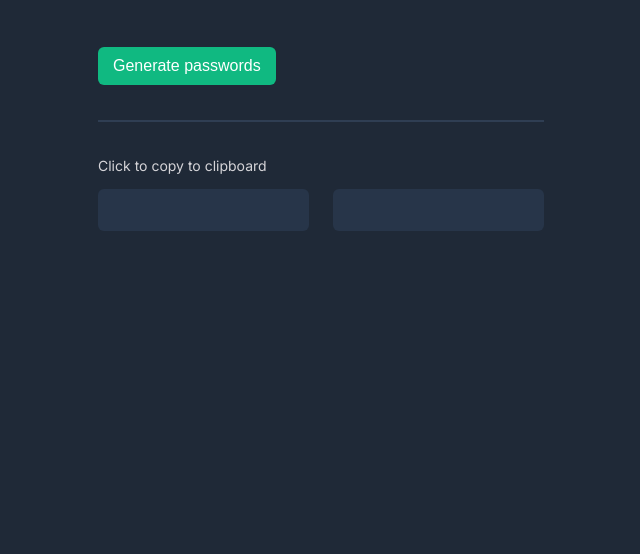
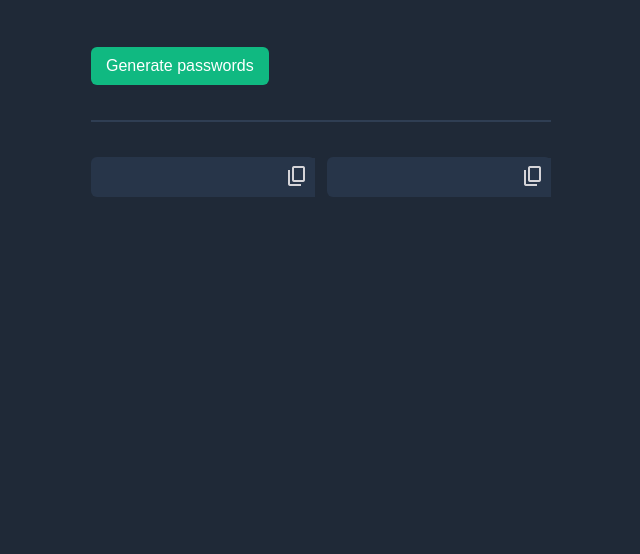
Before and after one commit to ocontrerastx/scrimba-random-password-generator, a plain HTML site: page index.html in a window 1280 px wide. Shown: the part 246-800 px from the top of the page, without its empty margins (319-959 px from the left). Drawn offline with nearby package versions, Linux system fonts and the light colour scheme.

Commit message:
Added copy buttons to each of the password fields. Wrote function to hookup copy buttons to the saveToClipboard fucntion. Updated readme file

```diff
--- a/index.html
+++ b/index.html
@@ -7,18 +7,32 @@
     <link rel="preconnect" href="https://fonts.googleapis.com">
     <link rel="preconnect" href="https://fonts.gstatic.com" crossorigin>
     <link href="https://fonts.googleapis.com/css2?family=Inter:ital,opsz,wght@0,14..32,100..900;1,14..32,100..900&family=Karla:ital,wght@0,200..800;1,200..800&display=swap" rel="stylesheet">
+    <link rel="stylesheet" href="https://fonts.googleapis.com/css2?family=Material+Symbols+Outlined:opsz,wght,FILL,GRAD@20..48,100..700,0..1,-50..200&icon_names=content_copy" />
     <title>Random Password Generator</title>
 </head>
 <body>
     <div class="container">
         <h1>Generate a <br><span class="text-highlight">random password</span></h1>
         <p class="subtitle">Never use an insecure password again.</p>
-        <button onclick="generatePassword()">Generate passwords</button>
+        <button class="button-generate-password" onclick="generatePassword()">Generate passwords</button>
         <hr>
-        <p>Click to copy to clipboard</p>
         <div class="password-section">
-            <input type="text" id="first-password" readonly>
-            <input type="text" id="second-password" readonly/>
+            <div class="password">
+                <p id="first-password"></p>
+                <button class="button-copy" onclick="saveToClipboard('first-password')">
+                    <span class="material-symbols-outlined">
+                    content_copy
+                    </span>
+                </button>
+            </div>
+            <div class="password">
+                <p id="second-password"></p>
+                <button class="button-copy" onclick="saveToClipboard('second-password')">
+                    <span class="material-symbols-outlined">
+                        content_copy
+                    </span>
+                </button>
+            </div>
         </div>
     </div>
     <script src="index.js"></script>
--- a/index.js
+++ b/index.js
@@ -17,6 +17,20 @@ function generatePassword() {
         password = ""
     }
 
-    firstPasswordEl.value = passwordArray[0]
-    secondPasswordEl.value = passwordArray[1]
+    firstPasswordEl.textContent = passwordArray[0]
+    secondPasswordEl.textContent = passwordArray[1]
 }
+
+async function saveToClipboard(passwordField) {
+    console.log(passwordField)
+
+    if (passwordField === 'first-password') {
+        passwordField = firstPasswordEl
+    } else { passwordField = secondPasswordEl}
+
+    try {
+        await navigator.clipboard.writeText(passwordField.textContent);
+      } catch (err) {
+        console.error(err.name, err.message);
+      }
+}
--- a/styles.css
+++ b/styles.css
@@ -7,8 +7,12 @@
     --c-green-button: #10B981;
     --c-green-button-hover: #059669;
     --c-green-button-active: #047857;
+    --c-blue-button: hsl(215, 30%, 22%);
+    --c-blue-button-hover: hsl(215, 30%, 30%);
+    --c-blue-button-active: hsl(215, 30%, 38%);
     --white: #FFFFFF;
   }
+
 body {
     margin: 0;
     background-color: var(--c-dark-bg);
@@ -16,7 +20,7 @@ body {
 }
 
 .container {
-    max-width: 446px;
+    max-width: 460px;
     margin: 115px auto 0;
 }
 
@@ -40,20 +44,23 @@ h1 {
 
 button {
     color: var(--white);
+    border: none;
+}
+
+.button-generate-password {
     background-color: var(--c-green-button);
-    border: none;
     border-radius: 6px;
     font-size: 16px;
     font-weight: 500;
+    margin-top: 50px;
     padding: 10px 15px;
-    margin-top: 50px;
 }
 
-button:hover {
+.button-generate-password:hover {
     background-color: var(--c-green-button-hover);
 }
 
-button:active {
+.button-generate-password:active {
     background-color: var(--c-green-button-active);
 }
 
@@ -62,20 +69,17 @@ hr {
     border: 1px solid var(--c-dark-hr);
 }
 
-p {
-    margin-top: 35px;
-    color: var(--c-grey-text);
-    font-size: 14px;
-}
-
 .password-section {
     display: flex;
     justify-content: space-between;
-    gap: 24px;
-    margin-top: 15px;
+    gap: 12px;
+    margin-top: 35px;
 }
 
-input[type=text] {
+.password {
+    display: flex;
+    align-items: center;
+    justify-content: space-between;
     width: 100%;
     height: 40px;
     background-color: #273549;
@@ -84,4 +88,20 @@ input[type=text] {
     border-radius: 6px;
     text-align: center;
     font-weight: 500;
+    padding-left: 10px;
 }
+
+.button-copy {
+    padding: 6px 6px;
+    font-size: 12px;
+    background-color: var(--c-blue-button);
+    color: var(--c-grey-text)
+}
+
+.button-copy:hover {
+    background-color: var(--c-blue-button-hover);
+}
+
+.button-copy:active {
+    background-color: var(--c-blue-button-active);
+}
```
Also changed, not shown: content_paste.png (added), 1 other file.
